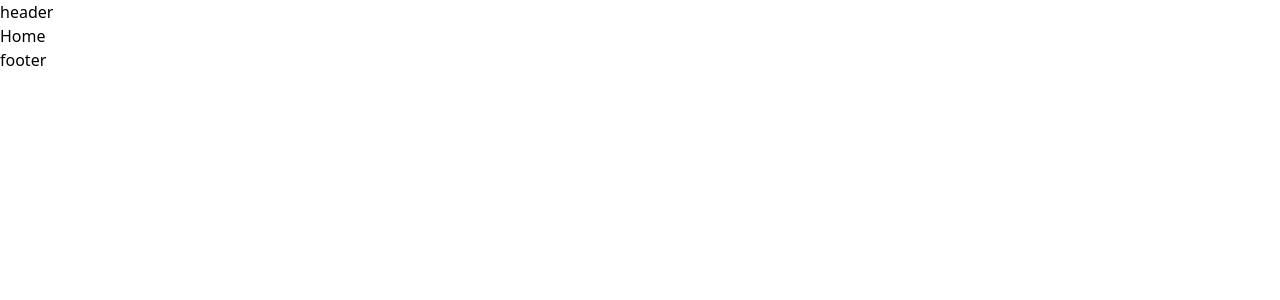
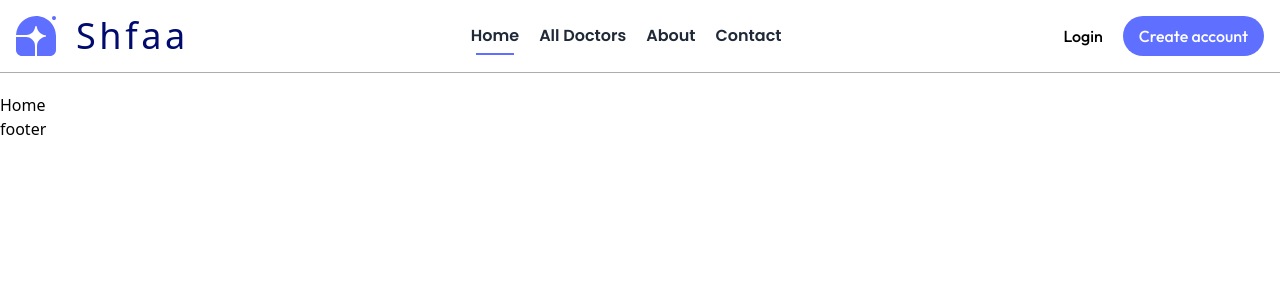
Before and after one commit to mahmoud-alaa1/Doctors-Appointments, a React (Vite) app: page / in a window 1280 px wide. Shown: the top 300 px of the page. Built offline with nearby package versions, Linux system fonts and the light colour scheme.

Commit message:
Update NotFound component to use "Got to Home Page" instead of "Home Page" in the link text

```diff
--- a/src/ui/Brand.jsx
+++ b/src/icons/Brand.jsx
@@ -3,7 +3,7 @@ function Brand() {
     <svg
       width="40"
       height="40"
-      viewBox="0 0 40 40"
+      viewBox="0 0 46 46"
       fill="none"
       xmlns="http://www.w3.org/2000/svg"
     >
--- a/src/pages/NotFound.jsx
+++ b/src/pages/NotFound.jsx
@@ -4,7 +4,7 @@ function NotFound() {
   return (
     <div>
       Not Found
-      <Link to="/">Home Page</Link>
+      <Link className="underline" to="/">Got to Home Page</Link>
     </div>
   );
 }
--- a/src/styles/globals.css
+++ b/src/styles/globals.css
@@ -1,3 +1,13 @@
+@import url("https://fonts.googleapis.com/css2?family=Outfit:wght@100..900&family=Poppins:ital,wght@0,100;0,200;0,300;0,400;0,500;0,600;0,700;0,800;0,900;1,100;1,200;1,300;1,400;1,500;1,600;1,700;1,800;1,900&display=swap");
 @tailwind base;
 @tailwind components;
 @tailwind utilities;
+
+nav ul li a.active::before {
+  content: "";
+  border: 1px solid #5F6FFF;
+  position: absolute;
+  left: 10%;
+  right: 10%;
+  bottom: -8px;
+}
--- a/src/ui/AppLayout.jsx
+++ b/src/ui/AppLayout.jsx
@@ -1,10 +1,13 @@
 import { Outlet } from "react-router-dom";
+import Header from "./Header";
 
 function AppLayout() {
   return (
-    <div className="container">
-      header
-      <Outlet />
+    <div className="container mx-auto bg-[#ffffff]">
+      <Header />
+      <main>
+        <Outlet />
+      </main>
       footer
     </div>
   );
--- a/src/ui/Header.jsx
+++ b/src/ui/Header.jsx
@@ -1,12 +1,41 @@
+import { Link, NavLink } from "react-router-dom";
+import Logo from "./Logo";
 
-
+const links = [
+  { name: "Home", url: "/" },
+  { name: "All Doctors", url: "/doctors" },
+  { name: "About", url: "/about" },
+  { name: "Contact", url: "/contact" },
+];
 
 function Header() {
   return (
-    <Header>
-
-    </Header>
-  )
+    <header className="p-4 border-b mb-5 border-[#ADADAD]">
+      <nav className="flex justify-between items-center">
+        <Link to="/">
+          <Logo />
+        </Link>
+        <ul className="flex gap-5 font-poppins text-[#1F2937] font-semibold">
+          {links.map((link) => (
+            <li key={link.url}>
+              <NavLink className="relative" to={link.url}>
+                {link.name}
+              </NavLink>
+            </li>
+          ))}
+        </ul>
+        <div className="flex gap-5 items-center font-outfit font-medium">
+          <Link to="/login">Login</Link>
+          <Link
+            className="px-4 py-2 bg-[#5F6FFF] rounded-full text-[#fff]"
+            to="/signup"
+          >
+            Create account
+          </Link>
+        </div>
+      </nav>
+    </header>
+  );
 }
 
-export default Header
+export default Header;
--- /dev/null
+++ b/src/ui/Logo.jsx
@@ -0,0 +1,12 @@
+import Brand from "../icons/Brand"
+
+function Logo() {
+  return (
+    <div className="flex items-center gap-5">
+      <Brand />
+      <p className="text-[#000B6D] tracking-widest text-4xl font-medium ">Shfaa</p>
+    </div>
+  );
+}
+
+export default Logo
--- a/tailwind.config.js
+++ b/tailwind.config.js
@@ -2,7 +2,12 @@
 export default {
   content: ["./index.html", "./src/**/*.{js,ts,jsx,tsx}"],
   theme: {
-    extend: {},
+    extend: {
+      fontFamily: {
+        outfit: ["Outfit", "sans-serif"],
+        poppins: ["Poppins", "sans-serif"],
+      }
+    },
   },
   plugins: [],
 };
```
